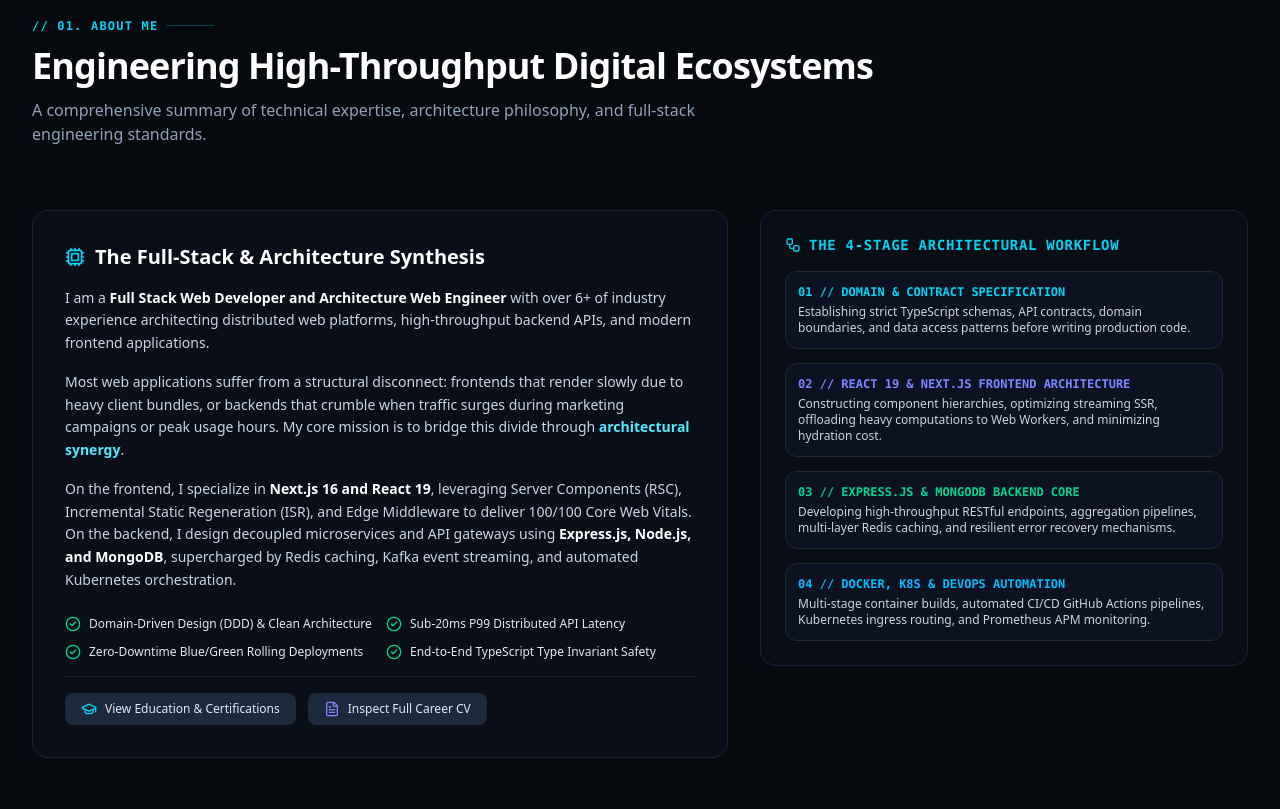
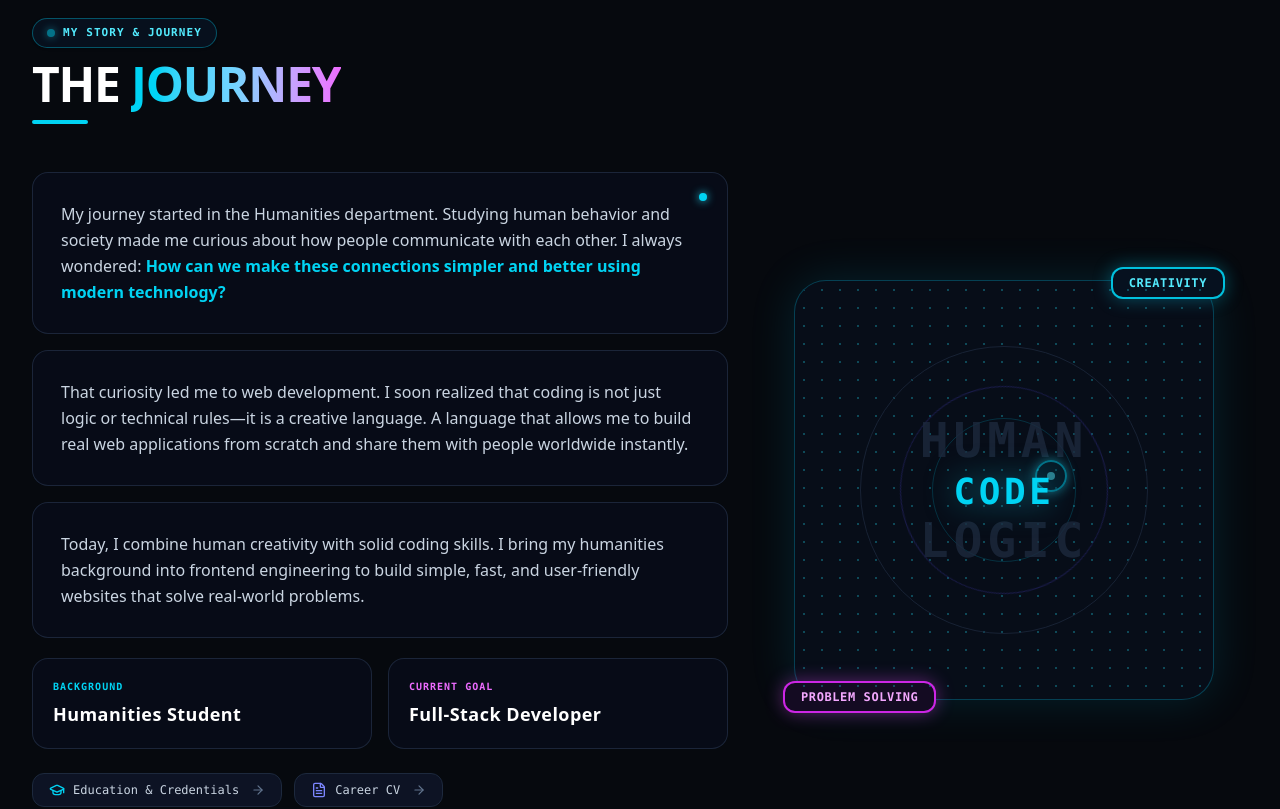
Before and after one commit to nahiyandev/protfolio, a Next.js app: page / in a window 1280 px wide. Shown: the part 940-1749 px from the top of the page. Built offline with nearby package versions, Linux system fonts and the light colour scheme.

Commit message:
feat(about): mirror exact THE JOURNEY design from screenshot with humanities story cards and cyber radar graphic

```diff
--- a/src/components/AboutSection.tsx
+++ b/src/components/AboutSection.tsx
@@ -1,19 +1,7 @@
 "use client";
 
 import React from "react";
-import {
-  ShieldAlert,
-  Zap,
-  Maximize2,
-  Lock,
-  CheckCircle2,
-  Cpu,
-  Layers,
-  GraduationCap,
-  FileText,
-  Workflow
-} from "lucide-react";
-import { PERSONAL_INFO, ARCHITECTURE_PILLARS } from "@/data/portfolioData";
+import { GraduationCap, FileText, ArrowRight } from "lucide-react";
 
 interface AboutSectionProps {
   onOpenEducation: () => void;
@@ -21,169 +9,149 @@ interface AboutSectionProps {
 }
 
 export default function AboutSection({ onOpenEducation, onOpenResume }: AboutSectionProps) {
-  const getPillarIcon = (icon: string) => {
-    switch (icon) {
-      case "ShieldAlert":
-        return <ShieldAlert className="w-5 h-5 text-cyan-400" />;
-      case "Zap":
-        return <Zap className="w-5 h-5 text-amber-400" />;
-      case "Maximize2":
-        return <Maximize2 className="w-5 h-5 text-indigo-400" />;
-      case "Lock":
-        return <Lock className="w-5 h-5 text-emerald-400" />;
-      default:
-        return <Layers className="w-5 h-5 text-cyan-400" />;
-    }
-  };
-
   return (
     <section id="about" className="py-24 px-4 sm:px-6 lg:px-8 relative">
-      <div className="max-w-7xl mx-auto space-y-16">
-        {/* Section Header */}
+      <div className="max-w-7xl mx-auto space-y-12">
+        {/* Section Header matching screenshot */}
         <div className="space-y-3">
-          <div className="flex items-center gap-2 text-cyan-400 font-mono text-xs font-semibold tracking-widest uppercase">
-            <span>{"// 01. ABOUT ME"}</span>
-            <span className="w-12 h-px bg-cyan-500/30" />
+          {/* Top Pill Badge: MY STORY & JOURNEY */}
+          <div className="inline-flex items-center gap-2 px-3.5 py-1.5 rounded-full bg-[#081220]/90 border border-cyan-500/40 backdrop-blur-md shadow-sm">
+            <span className="w-2 h-2 rounded-full bg-cyan-400 animate-pulse shadow-[0_0_8px_#22d3ee]" />
+            <span className="text-[11px] font-mono tracking-widest text-cyan-300 font-semibold uppercase">
+              MY STORY &amp; JOURNEY
+            </span>
           </div>
-          <h2 className="text-3xl sm:text-4xl font-extrabold text-white tracking-tight">
-            Engineering High-Throughput Digital Ecosystems
+
+          {/* Title: THE JOURNEY with gradient */}
+          <h2 className="text-4xl sm:text-5xl font-black tracking-tight text-white uppercase font-sans">
+            THE{" "}
+            <span className="text-transparent bg-clip-text bg-linear-to-r from-cyan-400 via-sky-300 to-fuchsia-400">
+              JOURNEY
+            </span>
           </h2>
-          <p className="text-sm sm:text-base text-slate-400 max-w-2xl">
-            A comprehensive summary of technical expertise, architecture philosophy, and full-stack engineering standards.
-          </p>
+
+          {/* Cyan accent line */}
+          <div className="h-1 w-14 bg-cyan-400 rounded-full" />
         </div>
 
-        {/* Main Expertise Summary Grid */}
-        <div className="grid grid-cols-1 lg:grid-cols-12 gap-8 items-start">
-          {/* Left: In-depth Summary of Expertise */}
-          <div className="lg:col-span-7 space-y-6">
-            <div className="p-6 sm:p-8 rounded-2xl bg-slate-900/40 border border-slate-800/80 backdrop-blur-md space-y-4">
-              <h3 className="text-xl font-bold text-white flex items-center gap-2.5">
-                <Cpu className="w-5 h-5 text-cyan-400" />
-                The Full-Stack &amp; Architecture Synthesis
-              </h3>
+        {/* Main Grid: Left Story Cards + Right Interactive Graphic */}
+        <div className="grid grid-cols-1 lg:grid-cols-12 gap-8 items-center">
+          {/* Left Column: 3 Story Cards + 2 Stats Cards */}
+          <div className="lg:col-span-7 space-y-4">
+            {/* Story Card 1 */}
+            <div className="relative p-6 sm:p-7 rounded-2xl bg-[#080d19]/90 border border-slate-800/90 hover:border-cyan-500/40 transition-all duration-300 backdrop-blur-md">
+              <span className="absolute top-5 right-5 w-2 h-2 rounded-full bg-cyan-400 shadow-[0_0_8px_#22d3ee]" />
+              <p className="text-sm sm:text-base text-slate-300 leading-relaxed font-sans pr-4">
+                My journey started in the Humanities department. Studying human behavior and society made me curious about how people communicate with each other. I always wondered:{" "}
+                <span className="text-cyan-400 font-semibold">
+                  How can we make these connections simpler and better using modern technology?
+                </span>
+              </p>
+            </div>
 
-              <p className="text-sm text-slate-300 leading-relaxed">
-                I am a <strong className="text-white">Full Stack Web Developer and Architecture Web Engineer</strong> with over {PERSONAL_INFO.yearsExperience} of industry experience architecting distributed web platforms, high-throughput backend APIs, and modern frontend applications.
+            {/* Story Card 2 */}
+            <div className="p-6 sm:p-7 rounded-2xl bg-[#080d19]/90 border border-slate-800/90 hover:border-cyan-500/40 transition-all duration-300 backdrop-blur-md">
+              <p className="text-sm sm:text-base text-slate-300 leading-relaxed font-sans">
+                That curiosity led me to web development. I soon realized that coding is not just logic or technical rules—it is a creative language. A language that allows me to build real web applications from scratch and share them with people worldwide instantly.
               </p>
+            </div>
 
-              <p className="text-sm text-slate-300 leading-relaxed">
-                Most web applications suffer from a structural disconnect: frontends that render slowly due to heavy client bundles, or backends that crumble when traffic surges during marketing campaigns or peak usage hours. My core mission is to bridge this divide through <strong className="text-cyan-300">architectural synergy</strong>.
+            {/* Story Card 3 */}
+            <div className="p-6 sm:p-7 rounded-2xl bg-[#080d19]/90 border border-slate-800/90 hover:border-cyan-500/40 transition-all duration-300 backdrop-blur-md">
+              <p className="text-sm sm:text-base text-slate-300 leading-relaxed font-sans">
+                Today, I combine human creativity with solid coding skills. I bring my humanities background into frontend engineering to build simple, fast, and user-friendly websites that solve real-world problems.
               </p>
+            </div>
 
-              <p className="text-sm text-slate-300 leading-relaxed">
-                On the frontend, I specialize in <strong className="text-white">Next.js 16 and React 19</strong>, leveraging Server Components (RSC), Incremental Static Regeneration (ISR), and Edge Middleware to deliver 100/100 Core Web Vitals. On the backend, I design decoupled microservices and API gateways using <strong className="text-white">Express.js, Node.js, and MongoDB</strong>, supercharged by Redis caching, Kafka event streaming, and automated Kubernetes orchestration.
-              </p>
-
-              <div className="pt-2 grid grid-cols-1 sm:grid-cols-2 gap-3">
-                <div className="flex items-center gap-2 text-xs text-slate-200">
-                  <CheckCircle2 className="w-4 h-4 text-emerald-400 shrink-0" />
-                  <span>Domain-Driven Design (DDD) &amp; Clean Architecture</span>
+            {/* Bottom 2 Cards: BACKGROUND & CURRENT GOAL */}
+            <div className="grid grid-cols-1 sm:grid-cols-2 gap-4 pt-1">
+              {/* Background Card */}
+              <div className="p-5 rounded-2xl bg-[#080d19]/90 border border-slate-800/90 hover:border-cyan-500/40 transition-all duration-300">
+                <div className="text-[10px] font-mono tracking-widest text-cyan-400 uppercase font-bold mb-1.5">
+                  BACKGROUND
                 </div>
-                <div className="flex items-center gap-2 text-xs text-slate-200">
-                  <CheckCircle2 className="w-4 h-4 text-emerald-400 shrink-0" />
-                  <span>Sub-20ms P99 Distributed API Latency</span>
-                </div>
-                <div className="flex items-center gap-2 text-xs text-slate-200">
-                  <CheckCircle2 className="w-4 h-4 text-emerald-400 shrink-0" />
-                  <span>Zero-Downtime Blue/Green Rolling Deployments</span>
-                </div>
-                <div className="flex items-center gap-2 text-xs text-slate-200">
-                  <CheckCircle2 className="w-4 h-4 text-emerald-400 shrink-0" />
-                  <span>End-to-End TypeScript Type Invariant Safety</span>
+                <div className="text-base sm:text-lg font-bold text-white tracking-wide">
+                  Humanities Student
                 </div>
               </div>
 
-              {/* Action Buttons */}
-              <div className="pt-4 flex flex-wrap items-center gap-3 border-t border-slate-800/80">
-                <button
-                  onClick={onOpenEducation}
-                  className="inline-flex items-center gap-2 px-4 py-2 rounded-lg bg-slate-800 hover:bg-slate-700 text-xs font-medium text-slate-200 transition-colors"
-                >
-                  <GraduationCap className="w-4 h-4 text-cyan-400" />
-                  <span>View Education &amp; Certifications</span>
-                </button>
-                <button
-                  onClick={onOpenResume}
-                  className="inline-flex items-center gap-2 px-4 py-2 rounded-lg bg-slate-800 hover:bg-slate-700 text-xs font-medium text-slate-200 transition-colors"
-                >
-                  <FileText className="w-4 h-4 text-indigo-400" />
-                  <span>Inspect Full Career CV</span>
-                </button>
+              {/* Current Goal Card */}
+              <div className="p-5 rounded-2xl bg-[#080d19]/90 border border-slate-800/90 hover:border-purple-500/40 transition-all duration-300">
+                <div className="text-[10px] font-mono tracking-widest text-fuchsia-400 uppercase font-bold mb-1.5">
+                  CURRENT GOAL
+                </div>
+                <div className="text-base sm:text-lg font-bold text-white tracking-wide">
+                  Full-Stack Developer
+                </div>
               </div>
+            </div>
+
+            {/* Career Modal Triggers */}
+            <div className="pt-2 flex flex-wrap items-center gap-3">
+              <button
+                onClick={onOpenEducation}
+                className="inline-flex items-center gap-2 px-4 py-2 rounded-xl bg-slate-900/80 hover:bg-slate-800 text-xs font-mono font-medium text-slate-300 border border-slate-800 hover:border-cyan-500/40 transition-colors cursor-pointer"
+              >
+                <GraduationCap className="w-4 h-4 text-cyan-400" />
+                <span>Education &amp; Credentials</span>
+                <ArrowRight className="w-3.5 h-3.5 ml-1 text-slate-500" />
+              </button>
+              <button
+                onClick={onOpenResume}
+                className="inline-flex items-center gap-2 px-4 py-2 rounded-xl bg-slate-900/80 hover:bg-slate-800 text-xs font-mono font-medium text-slate-300 border border-slate-800 hover:border-indigo-500/40 transition-colors cursor-pointer"
+              >
+                <FileText className="w-4 h-4 text-indigo-400" />
+                <span>Career CV</span>
+                <ArrowRight className="w-3.5 h-3.5 ml-1 text-slate-500" />
+              </button>
             </div>
           </div>
 
-          {/* Right: Engineering Lifecycle & Architecture Blueprinting */}
-          <div className="lg:col-span-5 space-y-4">
-            <div className="p-6 rounded-2xl bg-slate-900/30 border border-slate-800/80 backdrop-blur-md space-y-4">
-              <h4 className="text-sm font-mono uppercase tracking-wider text-cyan-400 font-semibold flex items-center gap-2">
-                <Workflow className="w-4 h-4" /> The 4-Stage Architectural Workflow
-              </h4>
+          {/* Right Column: Cyber Graphic Box matching screenshot */}
+          <div className="lg:col-span-5 flex justify-center items-center py-6">
+            <div className="relative w-full max-w-[420px] aspect-square rounded-[32px] bg-[#070d18] border border-cyan-500/30 p-8 flex items-center justify-center shadow-[0_0_45px_rgba(6,182,212,0.15)] group transition-all duration-500 hover:border-cyan-400/60">
+              {/* Corner Badge: CREATIVITY (Top Right) */}
+              <div className="absolute -top-3.5 -right-2 sm:-right-3 px-4 py-1.5 rounded-xl bg-[#06111f] border-2 border-cyan-400/90 text-cyan-300 font-mono text-xs font-black tracking-wider uppercase shadow-[0_0_18px_rgba(6,182,212,0.4)] backdrop-blur-md">
+                CREATIVITY
+              </div>
 
-              <div className="space-y-3.5">
-                <div className="p-3 rounded-xl bg-slate-900/60 border border-slate-800">
-                  <div className="text-xs font-mono text-cyan-400 font-bold mb-1">
-                    01 // DOMAIN &amp; CONTRACT SPECIFICATION
+              {/* Corner Badge: PROBLEM SOLVING (Bottom Left) */}
+              <div className="absolute -bottom-3.5 -left-2 sm:-left-3 px-4 py-1.5 rounded-xl bg-[#140b22] border-2 border-fuchsia-500/90 text-fuchsia-300 font-mono text-xs font-black tracking-wider uppercase shadow-[0_0_18px_rgba(217,70,239,0.4)] backdrop-blur-md">
+                PROBLEM SOLVING
+              </div>
+
+              {/* Matrix Dot Grid Background */}
+              <div className="absolute inset-0 rounded-[32px] opacity-30 [background-image:radial-gradient(#22d3ee_1px,transparent_1px)] [background-size:18px_18px] pointer-events-none" />
+
+              {/* Concentric Orbital Radar Rings */}
+              <div className="absolute w-72 h-72 rounded-full border border-slate-800/80 pointer-events-none group-hover:border-cyan-500/20 transition-colors duration-500" />
+              <div className="absolute w-52 h-52 rounded-full border border-indigo-900/50 pointer-events-none animate-spin [animation-duration:35s]" />
+              <div className="absolute w-36 h-36 rounded-full border border-cyan-500/20 pointer-events-none" />
+
+              {/* Center Typography Stack: HUMAN - CODE - LOGIC */}
+              <div className="relative z-10 flex flex-col items-center justify-center text-center select-none space-y-1">
+                {/* HUMAN (faint top) */}
+                <span className="text-4xl sm:text-5xl font-black font-mono tracking-widest text-slate-800/80 group-hover:text-slate-700/80 transition-colors">
+                  HUMAN
+                </span>
+
+                {/* CODE (Center bright with targeting reticle ring) */}
+                <div className="relative my-1">
+                  {/* Glowing Orbit Reticle */}
+                  <div className="absolute -top-3 -right-3 w-8 h-8 rounded-full border-2 border-cyan-400 bg-cyan-950/60 shadow-[0_0_12px_#22d3ee] flex items-center justify-center animate-pulse">
+                    <div className="w-2 h-2 rounded-full bg-cyan-300" />
                   </div>
-                  <p className="text-xs text-slate-300">
-                    Establishing strict TypeScript schemas, API contracts, domain boundaries, and data access patterns before writing production code.
-                  </p>
+                  <span className="text-3xl sm:text-4xl font-black font-mono tracking-widest text-cyan-400 drop-shadow-[0_0_15px_rgba(6,182,212,0.6)]">
+                    CODE
+                  </span>
                 </div>
 
-                <div className="p-3 rounded-xl bg-slate-900/60 border border-slate-800">
-                  <div className="text-xs font-mono text-indigo-400 font-bold mb-1">
-                    02 // REACT 19 &amp; NEXT.JS FRONTEND ARCHITECTURE
-                  </div>
-                  <p className="text-xs text-slate-300">
-                    Constructing component hierarchies, optimizing streaming SSR, offloading heavy computations to Web Workers, and minimizing hydration cost.
-                  </p>
-                </div>
-
-                <div className="p-3 rounded-xl bg-slate-900/60 border border-slate-800">
-                  <div className="text-xs font-mono text-emerald-400 font-bold mb-1">
-                    03 // EXPRESS.JS &amp; MONGODB BACKEND CORE
-                  </div>
-                  <p className="text-xs text-slate-300">
-                    Developing high-throughput RESTful endpoints, aggregation pipelines, multi-layer Redis caching, and resilient error recovery mechanisms.
-                  </p>
-                </div>
-
-                <div className="p-3 rounded-xl bg-slate-900/60 border border-slate-800">
-                  <div className="text-xs font-mono text-sky-400 font-bold mb-1">
-                    04 // DOCKER, K8S &amp; DEVOPS AUTOMATION
-                  </div>
-                  <p className="text-xs text-slate-300">
-                    Multi-stage container builds, automated CI/CD GitHub Actions pipelines, Kubernetes ingress routing, and Prometheus APM monitoring.
-                  </p>
-                </div>
+                {/* LOGIC (faint bottom) */}
+                <span className="text-4xl sm:text-5xl font-black font-mono tracking-widest text-slate-800/80 group-hover:text-slate-700/80 transition-colors">
+                  LOGIC
+                </span>
               </div>
             </div>
-          </div>
-        </div>
-
-        {/* 4 Core Architecture Pillars */}
-        <div>
-          <div className="mb-6">
-            <h3 className="text-xl font-bold text-white">The Four Pillars of System Architecture</h3>
-            <p className="text-xs sm:text-sm text-slate-400 mt-1">
-              Guiding design principles applied to every production software platform I build
-            </p>
-          </div>
-
-          <div className="grid grid-cols-1 md:grid-cols-2 lg:grid-cols-4 gap-4">
-            {ARCHITECTURE_PILLARS.map((pillar) => (
-              <div
-                key={pillar.id}
-                className="p-5 rounded-xl bg-slate-900/40 border border-slate-800/80 hover:border-cyan-500/30 transition-all hover:-translate-y-1 group"
-              >
-                <div className="p-2.5 rounded-lg bg-slate-800/80 w-fit mb-3 group-hover:scale-110 transition-transform">
-                  {getPillarIcon(pillar.icon)}
-                </div>
-                <h4 className="text-base font-bold text-white mb-2">{pillar.title}</h4>
-                <p className="text-xs text-slate-400 leading-relaxed">{pillar.description}</p>
-              </div>
-            ))}
           </div>
         </div>
       </div>
```
